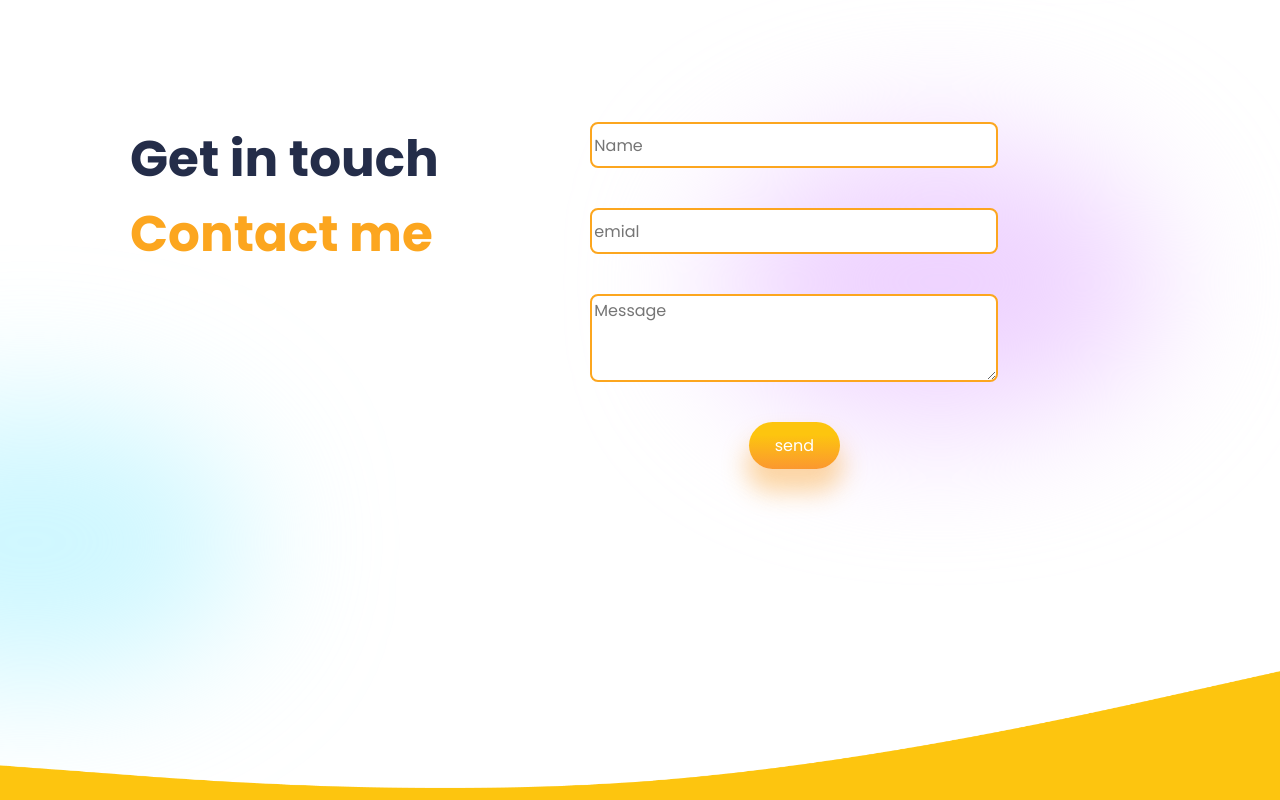
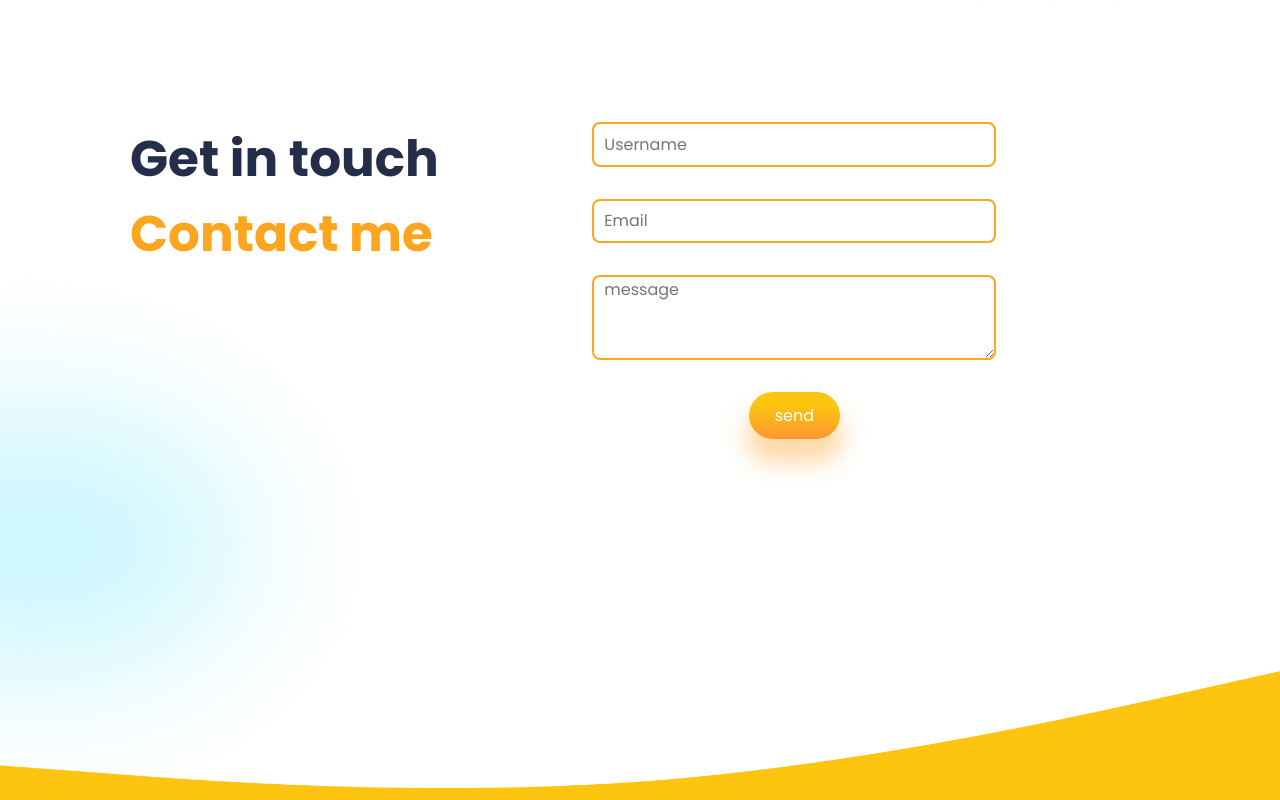
Before and after one commit to rajeev-30/react-portfolio1, a React (Create React App) app: page / in a window 1280 px wide. Shown: the part 4580-5380 px from the top of the page. Built offline with nearby package versions, Linux system fonts and the light colour scheme.

Commit message:
contact form - validation added

```diff
--- a/src/App.js
+++ b/src/App.js
@@ -10,6 +10,7 @@ import Contact from './Components/Contact/Contact'
 import Footer from './Components/Footer/Footer'
 import {themeContext} from './Context';
 import { useContext } from 'react'
+import C from './Components/C/C'
 
 
 function App() {
--- a/src/Components/Contact/Contact.css
+++ b/src/Components/Contact/Contact.css
@@ -14,17 +14,19 @@
 .c-right>form{
     display: flex;
     flex-direction: column;
-    gap: 2rem;
+    /* gap: 2rem; */
     align-items: center;
 }
 .c-right .user{
-    width: 20rem;
+    width: 19rem;
     height: 2rem;
-    padding: 0.3;
+    padding: 0.3px 10px 0.3px 10px;
     outline: none;
     border: 2px solid var(--orange);
     border-radius: 8px;
     font-size: 16px;
+    /* padding-left: 0.5rem;
+    padding-right: 0.5rem; */
 }
 textarea{
     height: 4rem!important;
@@ -33,6 +35,16 @@ textarea{
     top: 1rem;
     left: 14rem;
 }
+.c-right p {
+    /* text-align: start; */
+    font-size: 16px;
+    color: red;
+  }
+  .success{
+    color: var(--orange);
+    margin-top: 2rem;
+  }
+
 @media screen and (max-width: 480px){
 
     .contact-form{
--- a/src/Components/Contact/Contact.jsx
+++ b/src/Components/Contact/Contact.jsx
@@ -1,25 +1,77 @@
 import React from 'react'
 import './Contact.css'
 import emailjs from '@emailjs/browser';
-import { useState } from 'react'
+// import { useState } from 'react'
 import { useRef } from 'react';
-// import  {Children } from 'framer-motion'
+import { useState, useEffect } from "react";
+
 
 const Contact = () => {
-
+    // Email js
     const form = useRef();
     const [done, setDone] = useState(false);
 
     const sendEmail = (e) => {
         e.preventDefault();
+        const errors = validate(formValues);
+        setFormErrors(errors);
+        setIsSubmit(true);
 
+        if (Object.keys(errors).length === 0) {
           emailjs.sendForm('service_rg4e8md', 'template_w9umuqm', form.current, 'J9GayjgbMhb6BXY_1')
-      .then((result) => {
+            .then(
+              (result) => {
                 console.log(result.text);
                 setDone(true);
-      }, (error) => {
+                // clearForm();
+              },
+              (error) => {
                 console.log(error.text);
-      });
+              }
+            );
+        }
+      };
+
+    //   Clear form once the email has been sent successfully
+    const clearForm = () => {
+        setFormValues({ user_name: '', user_email: '', message: '' });
+        setFormErrors({});
+        setIsSubmit(false);
+      };
+
+
+    //   validation
+    const initialValues = { user_name: "", user_email: "", message: "" };
+    const [formValues, setFormValues] = useState(initialValues);
+    const [formErrors, setFormErrors] = useState({});
+    const [isSubmit, setIsSubmit] = useState(false);
+
+    const handleChange = (e) => {
+        const { name, value } = e.target;
+        setFormValues({ ...formValues, [name]: value });
+    };
+
+    useEffect(() => {
+        console.log(formErrors);
+        if (Object.keys(formErrors).length === 0 && isSubmit) {
+            console.log(formValues);
+        }
+    }, [formErrors]);
+    const validate = (values) => {
+        const errors = {};
+        const regex = /^[^\s@]+@[^\s@]+\.[^\s@]{2,}$/i;
+        if (!values.user_name) {
+            errors.username = "Username is required!";
+        }
+        if (!values.user_email) {
+            errors.email = "Email is required!";
+        } else if (!regex.test(values.user_email)) {
+            errors.email = "This is not a valid email format!";
+        }
+        if (!values.message) {
+            errors.message = "message is required!";
+        }
+        return errors;
     };
 
 
@@ -29,11 +81,11 @@ const Contact = () => {
                 <div className="awesome">
                     <span>Get in touch</span>
                     <span>Contact me</span>
-                <div className="blur s-blur1" style={{background:'#ABF1FF94'}}></div>
+                    <div className="blur s-blur1" style={{ background: '#ABF1FF94' }}></div>
                 </div>
             </div>
 
-        <div className="c-right">
+            {/* <div className="c-right">
             <form ref={form} onSubmit={sendEmail}>
                 <input type="text" name='user_name' className='user' placeholder='Name'/>
                 <input type="text" name='user_email' className='user' placeholder='emial'/>
@@ -42,7 +94,54 @@ const Contact = () => {
                 <span>{done && "Thanks for contacting me!"}</span>
                 <div className="blur c-blur1" style={{background:'var(--purple'}}></div>
             </form>
+        </div> */}
+
+            <div className="c-right">
+                <form ref={form} onSubmit={sendEmail}>
+                    <input
+                        className="user"
+                        type="text"
+                        name="user_name"
+                        placeholder="Username"
+                        value={formValues.user_name}
+                        onChange={handleChange}
+                    />
+                    <p>{formErrors.username}</p>
+                    <input
+                        className="user"
+                        type="text"
+                        name="user_email"
+                        placeholder="Email"
+                        value={formValues.user_email}
+                        onChange={handleChange}
+                    />
+                    <p>{formErrors.email}</p>
+                    <textarea
+                        className="user"
+                        type="text"
+                        name="message"
+                        placeholder="message"
+                        value={formValues.message}
+                        onChange={handleChange}
+                    />
+                    <p>{formErrors.message}</p>
+
+                    <input type="submit" value='send' className='button' />
+
+                    {Object.keys(formErrors).length === 0 && isSubmit ? (
+                        <div className="ui message success">Thanks for contacting me!</div>
+                    ) : (
+                        <pre></pre>
+                    )}
+
+                    {/* <span>{done && "Thanks for contacting me!"}</span> */}
+                    {/* <button className="fluid ui button blue">Submit</button> */}
+
+                </form>
             </div>
+
+
+
         </div>
     )
 }
```
Lines whose indentation alone changed are shown as unchanged.
